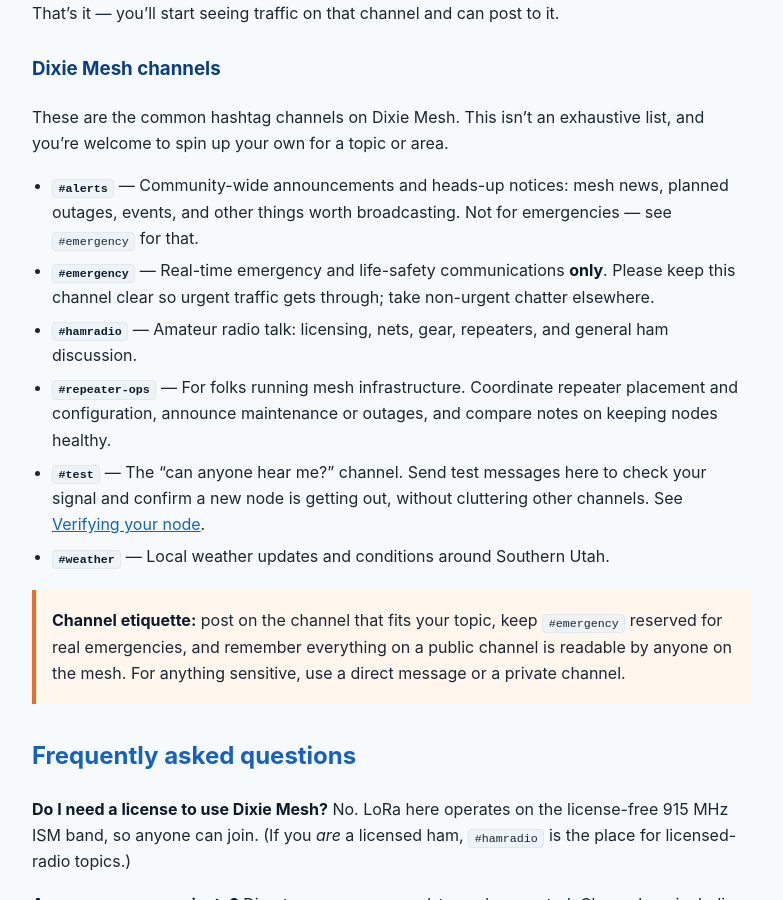
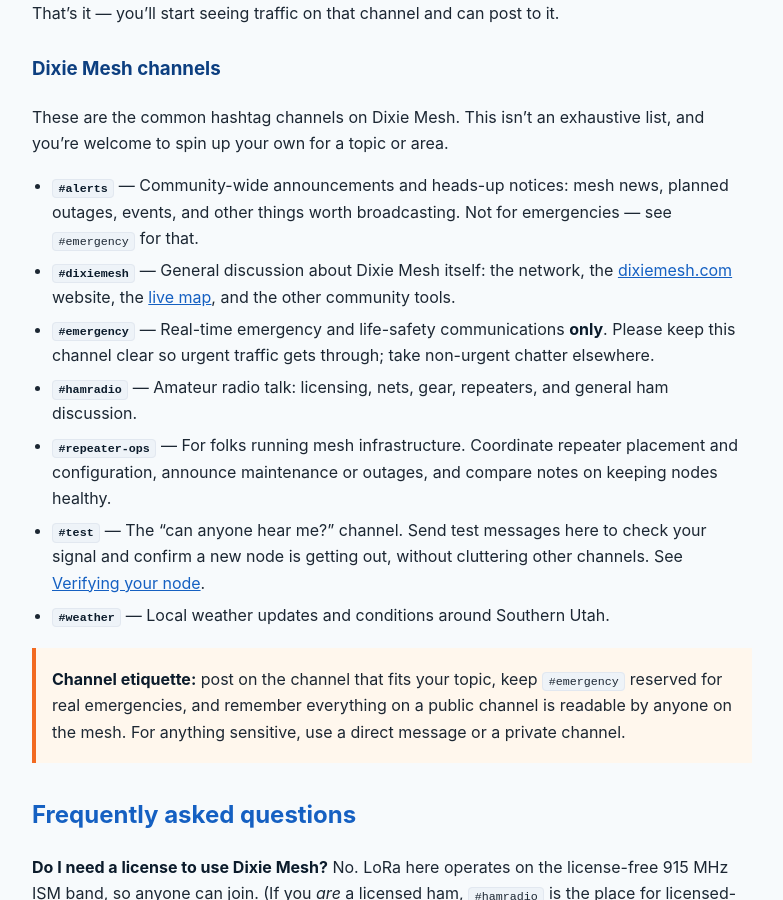
Before and after one commit to dixiemesh/dixiemesh.github.io, a Jekyll site: the page built from how-to.md, in a window 1280 px wide and 900 px high, scrolled down 902 px. Shown: the whole window, without its empty margins (248-1031 px from the left). Built offline with Jekyll 4.4.1, drawn with Linux system fonts in a browser that asks for light colours.

Commit message:
Add #dixiemesh channel to How To list
General discussion channel for the Dixie Mesh network, website, live map,
and community tools.

Co-Authored-By: Claude Opus 4.8 <noreply@anthropic.com>

```diff
--- a/how-to.md
+++ b/how-to.md
@@ -35,6 +35,9 @@ list, and you're welcome to spin up your own for a topic or area.
 - **`#alerts`** — Community-wide announcements and heads-up notices: mesh news,
   planned outages, events, and other things worth broadcasting. Not for
   emergencies — see `#emergency` for that.
+- **`#dixiemesh`** — General discussion about Dixie Mesh itself: the network,
+  the [dixiemesh.com](https://dixiemesh.com) website, the
+  [live map](https://live.dixiemesh.com/#/live), and the other community tools.
 - **`#emergency`** — Real-time emergency and life-safety communications **only**.
   Please keep this channel clear so urgent traffic gets through; take
   non-urgent chatter elsewhere.
```
